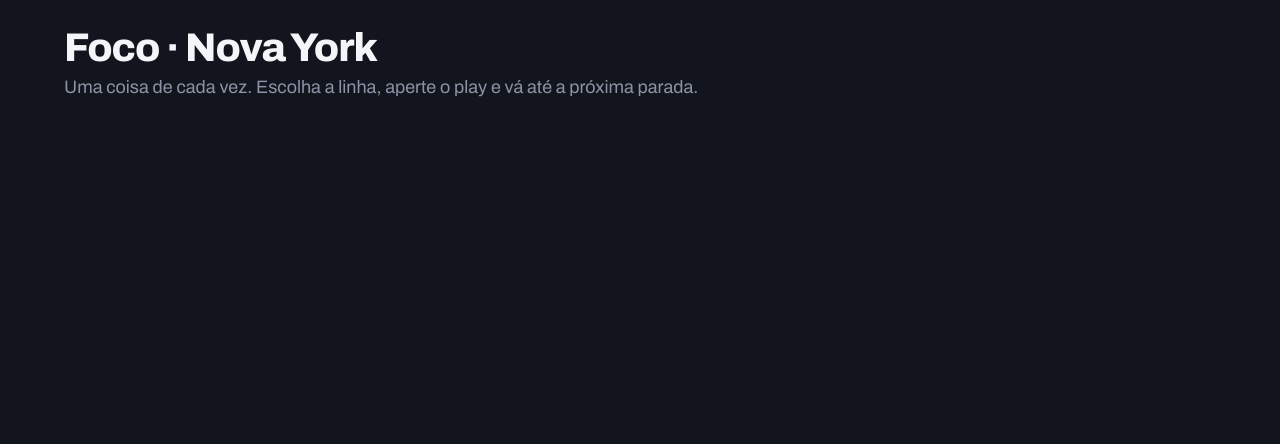
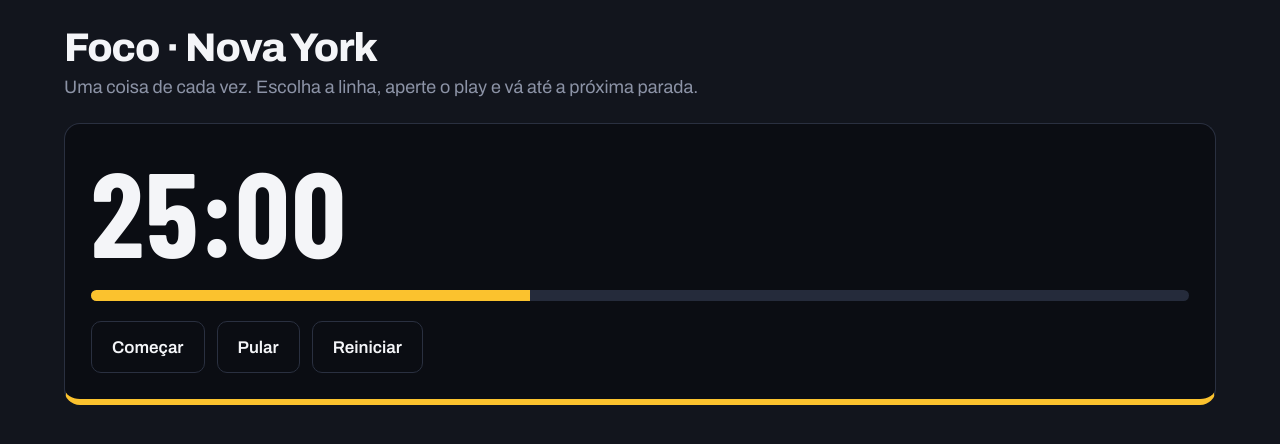
Before and after one commit to yayamin2/pomodoro, a plain HTML site: page index.html in a window 1280 px wide. Drawn offline with nearby package versions, Linux system fonts and the light colour scheme.

Commit message:
Cria card do timer

```diff
--- a/index.html
+++ b/index.html
@@ -8,7 +8,7 @@
   <!-- Fonte do Google Fonts -->
   <link rel="preconnect" href="https://fonts.googleapis.com">
   <link rel="preconnect" href="https://fonts.gstatic.com" crossorigin>
-  <link href="https://fonts.googleapis.com/css2?family=Archivo:wght@400;700;800&display=swap" rel="stylesheet">
+  <link href="https://fonts.googleapis.com/css2?family=Archivo:wght@400;600;700;800&family=Barlow+Condensed:wght@700&display=swap" rel="stylesheet">
   <!-- Liga o arquivo de estilos -->
   <link rel="stylesheet" href="style.css">
 </head>
@@ -18,6 +18,22 @@
     <h1>Foco · Nova York</h1>
     <p>Uma coisa de cada vez. Escolha a linha, aperte o play e vá até a próxima parada.</p>
   </header>
+
+  <!-- MAIN: o conteúdo principal da página -->
+  <main class="page">
+    <!-- TIMER: o card com o relógio e os botões -->
+    <section class="timer">
+      <div class="time">25:00</div> <!-- por enquanto é texto fixo; o JavaScript vai mudar depois -->
+      <div class="bar">
+        <div class="bar-fill"></div>
+      </div> <!-- barra de progresso: uma caixa dentro da outra -->
+      <div class="btns">
+        <button class="go">Começar</button>
+        <button>Pular</button>
+        <button>Reiniciar</button>
+      </div>
+    </section>
+  </main>
 </body>
 
 </html>
--- a/style.css
+++ b/style.css
@@ -4,6 +4,8 @@
   --muted: #8c93a6; /* cinza para textos secundários */
   --taxi: #fbc22e; /* amarelo de destaque */
   --sans: "Archivo", system-ui, sans-serif; /* fonte */
+  --panel2: #0b0d13;
+  --line: #2a3040;
 }
 
 * {
@@ -38,3 +40,68 @@ header p {
   font-size: 18px;
   margin-top: 8px;
 }
+/* PAGE: mesma largura e centralização do header */
+.page {
+  max-width: 1200px;
+  margin: 0 auto;
+  padding: 0 24px;
+}
+
+/* TIMER: o card escuro com uma borda amarela grossa embaixo */
+.timer {
+  background: var(--panel2);
+  border: 1px solid var(--line);
+  border-bottom: 6px solid var(--taxi); /* sobrescreve só a borda de baixo */
+  border-radius: 16px; /* cantos arredondados */
+  padding: 26px;
+}
+
+/* TIME: o número gigante */
+.time {
+  font-family: "Barlow Condensed", var(--sans);
+  font-size: 120px;
+  font-weight: 700;
+  line-height: 1; /* tira o espaço extra em volta do número */
+  letter-spacing: 2px;
+  margin-bottom: 20px;
+}
+
+/* BAR: a trilha cinza; a .bar-fill é a parte amarela dentro dela */
+.bar {
+  height: 11px;
+  background: #252b3b;
+  border-radius: 6px;
+  overflow: hidden; /* corta o que passar dos cantos arredondados */
+}
+.bar-fill {
+  height: 100%;
+  width: 40%;
+  background: var(--taxi);
+}
+
+/* BTNS: os botões lado a lado */
+.btns {
+  display: flex;
+  gap: 12px; /* espaço entre eles */
+  margin-top: 20px;
+  flex-wrap: wrap; /* quebra de linha no celular */
+}
+
+/* BUTTON: estilo de todos os botões */
+button {
+  font: 600 17px var(--sans);
+  color: var(--text);
+  background: var(--panel2);
+  border: 1px solid var(--line);
+  border-radius: 10px;
+  padding: 0 20px;
+  height: 52px;
+  cursor: pointer;
+}
+button:hover {
+  border-color: var(--muted);
+button.go {
+  background: var(--taxi); /* o botão principal fica amarelo */
+  border-color: var(--taxi);
+  color: #171717;
+}
```
